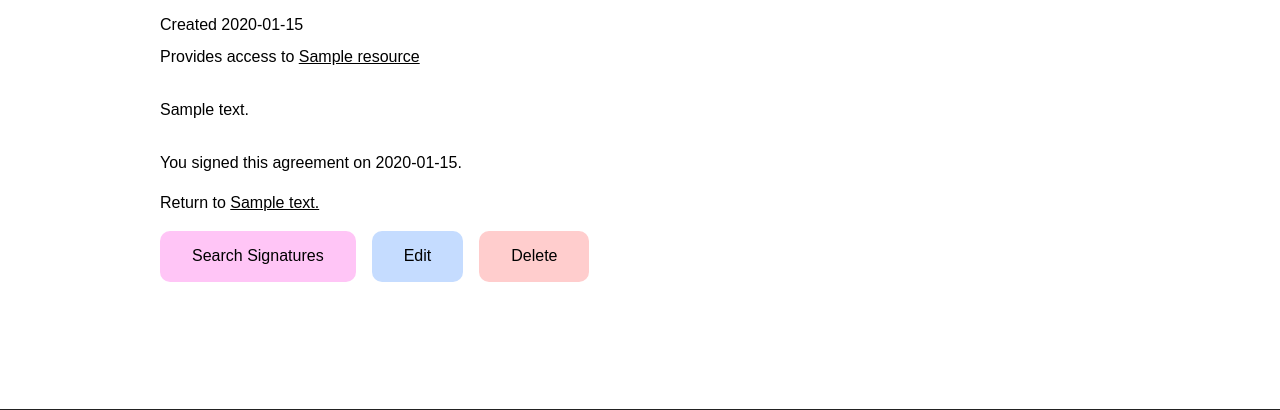
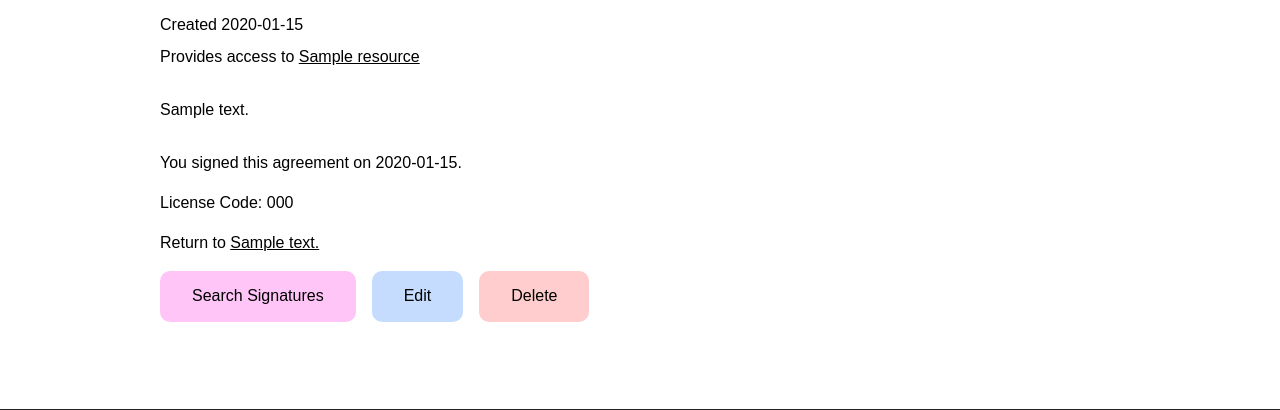
Before and after one commit to cu-library/mellyn, a Django app: a page that uses templates/agreements/agreement_read.html in a window 1280 px wide. Shown: the part 161-571 px from the top of the page. Run offline with Django 3.2, Linux system fonts and the light colour scheme; a user stored in the database is signed in; tables that the repository leaves empty hold one stand-in row (values such as "Sample post"); parts of the project's set-up code (start-up, migrations or seed data) failed here and were passed over; some web fonts are replaced.

Commit message:
Add license codes

```diff
--- a/agreements/forms.py
+++ b/agreements/forms.py
@@ -6,7 +6,7 @@ https://docs.djangoproject.com/en/3.0/topics/forms/
 
 from django import forms
 from django.forms import Form, ModelForm, SlugField, URLField, Textarea
-from .models import Resource, Faculty, Department, Agreement, Signature, DEFAULT_ALLOWED_TAGS
+from .models import Resource, LicenseCode, Faculty, Department, Agreement, Signature, DEFAULT_ALLOWED_TAGS
 from .fields import GroupedModelChoiceField
 
 
@@ -55,6 +55,49 @@ class ResourceUpdateForm(ModelForm):
                 'data-allowed-tags': ','.join(DEFAULT_ALLOWED_TAGS)
             }),
         }
+
+
+# License Codes
+
+class LicenseCodesField(forms.CharField):
+    """A subclass of CharField which splits each line of input"""
+    widget = Textarea
+
+    def __init__(self, *args, **kwargs):
+        self.resource = kwargs.pop('resource')
+        super().__init__(*args, **kwargs)
+
+    def to_python(self, value):
+        value = super().to_python(value)
+        if not value:
+            return []
+        return list(filter(None, map(lambda x: x.strip(), value.splitlines())))
+
+    def validate(self, value):
+        super().validate(value)
+        seen = []
+        for code in value:
+            if LicenseCode.objects.filter(resource=self.resource, code=code).exists():
+                raise forms.ValidationError(
+                    'Invalid code: %(code)s is already associated with this resource.',
+                    code='duplicate_access_code_in_database',
+                    params={'code': code},
+                )
+            if code in seen:
+                raise forms.ValidationError(
+                    'Invalid code: %(code)s is a duplicate license code.',
+                    code='duplicate_access_code_in_input',
+                    params={'code': code},
+                )
+            seen.append(code)
+
+
+class LicenseCodeAddForm(Form):
+    """A form for searching for Signatures"""
+    def __init__(self, *args, **kwargs):
+        self.resource = kwargs.pop('resource')
+        super().__init__(*args, **kwargs)
+        self.fields['codes'] = LicenseCodesField(resource=self.resource, label='', help_text='One line per code')
 
 
 # Faculties
--- a/agreements/models.py
+++ b/agreements/models.py
@@ -17,7 +17,6 @@ DEFAULT_ALLOWED_TAGS = ['h3', 'p', 'a', 'abbr', 'cite', 'code',
 
 class Resource(models.Model):
     """Resources which are protected by Agreements"""
-
     name = models.CharField(max_length=300, unique=True)
     slug = models.SlugField(max_length=300, unique=True,
                             validators=[RegexValidator(regex="^create$",
@@ -81,7 +80,6 @@ class Department(models.Model):
 
 class Agreement(models.Model):
     """Agreements are documents which are signed by patrons to access resources"""
-
     title = models.CharField(max_length=300, unique=True)
     slug = models.SlugField(max_length=300, unique=True,
                             validators=[RegexValidator(regex="^create$",
@@ -131,3 +129,17 @@ class Signature(models.Model):
         constraints = [
             models.UniqueConstraint(fields=['agreement', 'signatory'], name='unique_signature')
         ]
+
+
+class LicenseCode(models.Model):
+    """License Codes are provided to patrons after they sign an agreement."""
+    resource = models.ForeignKey(Resource, on_delete=models.CASCADE)
+    code = models.CharField(max_length=300)
+    added = models.DateTimeField(auto_now_add=True)
+    signature = models.OneToOneField(Signature, on_delete=models.SET_NULL,
+                                     related_name='license_code', blank=True, null=True)
+
+    class Meta:
+        constraints = [
+            models.UniqueConstraint(fields=['resource', 'code'], name='unique_codes_per_resource')
+        ]
--- a/agreements/urls.py
+++ b/agreements/urls.py
@@ -14,6 +14,8 @@ urlpatterns = [  # pylint: disable=invalid-name
     path('resources/<slug:slug>/', views.ResourceRead.as_view(), name='resources_read'),
     path('resources/<slug:slug>/update/', views.ResourceUpdate.as_view(), name='resources_update'),
     path('resources/<slug:slug>/delete/', views.ResourceDelete.as_view(), name='resources_delete'),
+    path('resources/<slug:slug>/codes/', views.ResourceLicenseCode.as_view(), name='resources_codes'),
+    path('resources/<slug:slug>/codes/add/', views.ResourceLicenseCodeAdd.as_view(), name='resources_codes_add'),
     path('resources/<slug:slug>/access/', views.ResourceAccess.as_view(), {'accesspath': ''}, name='resources_access'),
     path('resources/<slug:slug>/access/<path:accesspath>', views.ResourceAccess.as_view(), name='resources_access'),
     path('faculties/', views.FacultyList.as_view(), name='faculties_list'),
--- a/agreements/views.py
+++ b/agreements/views.py
@@ -22,8 +22,9 @@ from django.views.generic.edit import CreateView, UpdateView, DeleteView, \
                                       FormMixin, ProcessFormView
 from django_sendfile import sendfile
 import humanize
-from .models import Resource, Faculty, Department, Agreement, Signature
+from .models import Resource, LicenseCode, Faculty, Department, Agreement, Signature
 from .forms import ResourceCreateForm, ResourceUpdateForm, \
+                   LicenseCodeAddForm, \
                    FacultyCreateForm, FacultyUpdateForm, \
                    DepartmentCreateForm, DepartmentUpdateForm, \
                    AgreementCreateForm, AgreementUpdateForm, \
@@ -170,6 +171,61 @@ class ResourceAccess(LoginRequiredMixin, DetailView):
                 parentdir = ''
             context['parentdir'] = parentdir
         return context
+
+
+# License Codes
+
+class ResourceLicenseCode(PermissionRequiredMixin, ListView):
+    """A view of a Resource"""
+    model = LicenseCode
+    context_object_name = 'license_codes'
+    template_name_suffix = '_list_for_resource'
+    paginate_by = 15
+    permission_required = 'agreements.view_licensecode'
+    ordering = 'name'
+
+    def get_queryset(self):
+        qs = super().get_queryset()
+        self.resource = get_object_or_404(Resource, slug=self.kwargs['slug'])  # NOQA # pylint: disable=attribute-defined-outside-init
+        return qs.filter(resource=self.resource).order_by('signature', 'added')
+
+    def get_context_data(self, **kwargs):  # pylint: disable=arguments-differ
+        context = super().get_context_data(**kwargs)
+        context['resource'] = self.resource
+        return context
+
+
+class ResourceLicenseCodeAdd(FormMixin, DetailView, ProcessFormView):
+    """A view where a staff user can add more License Codes to a Resource"""
+    model = Resource
+    context_object_name = 'resource'
+    template_name = 'agreements/licensecode_add_form.html'
+    form_class = LicenseCodeAddForm
+
+    def get_success_url(self):
+        return reverse_lazy('resources_codes', kwargs={'slug': self.kwargs['slug']})
+
+    def get_form_kwargs(self):
+        kwargs = super().get_form_kwargs()
+        kwargs.update({'resource': self.get_object()})
+        return kwargs
+
+    def get_context_data(self, **kwargs):
+        self.object = self.get_object()  # pylint: disable=attribute-defined-outside-init
+        return super().get_context_data(**kwargs)
+
+    def form_valid(self, form):
+        codes = form.cleaned_data['codes']
+        for code in codes:
+            license_code = LicenseCode(resource=self.get_object(), code=code)
+            try:
+                license_code.full_clean()
+            except ValidationError:
+                messages.error(self.request, f'Error when saving license code {code}, possible duplicate.')
+                return redirect(reverse_lazy('resources_codes', kwargs={'slug': self.kwargs['slug']}))
+            license_code.save()
+        messages.success(self.request, f'{len(codes)} new access codes added to {self.get_object().name}.')
+        return super().form_valid(form)
 
 
 # Faculties
@@ -320,9 +376,18 @@ class AgreementRead(FormMixin, DetailView, ProcessFormView):
             messages.error(self.request, 'Agreement already signed.')
             return redirect(self.get_object())
         signature.save()
+        license_code = (
+            LicenseCode.objects.select_for_update(skip_locked=True)
+            .filter(signature=None, resource=self.get_object().resource)
+            .order_by('added').first()
+            )
+        if license_code:
+            license_code.signature = signature
+            license_code.save()
         return super().form_valid(form)
 
     def get_context_data(self, **kwargs):
+        self.object = self.get_object()  # pylint: disable=attribute-defined-outside-init
         context = super().get_context_data(**kwargs)
         try:
             context['associated_signature'] = (
--- a/templates/agreements/agreement_read.html
+++ b/templates/agreements/agreement_read.html
@@ -11,6 +11,7 @@
   {% if associated_signature %}
   <div class="signature">
     <p>You signed this agreement on {{ associated_signature.signed_at | date:"Y-m-d" }}.</p>
+    {% if associated_signature.license_code %}<p>License Code: {{ associated_signature.license_code.code }}</p>{% endif %}
     <p>Return to <a href="{{ agreement.redirect_url }}">{{ agreement.redirect_text }}</a></p>
   </div>
   {% else %}
--- a/templates/agreements/resource_read.html
+++ b/templates/agreements/resource_read.html
@@ -7,6 +7,7 @@
   <h2>{{ resource.name }}</h2>
   <section class="htmlfield">{{ resource.description | safe}}</section>
   <p><a href="{% url 'resources_access' resource.slug %}">File Access</a></p>
+  <p><a href="{% url 'resources_codes' resource.slug %}">Access Codes</a></p>
   {% if agreements %}
   <h3>Associated Agreements</h3>
   <ul class="objectlist">
```
Also changed, not shown: templates/agreements/licensecode_add_form.html (added, +25 -0 lines), templates/agreements/licensecode_list_for_resource.html (added, +21 -0 lines), accounts/migrations/0001_initial.py, agreements/migrations/0001_initial.py.
